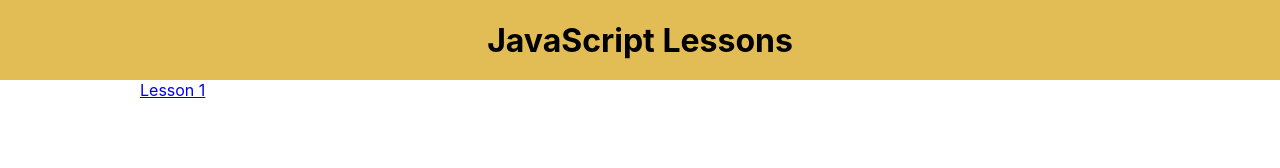
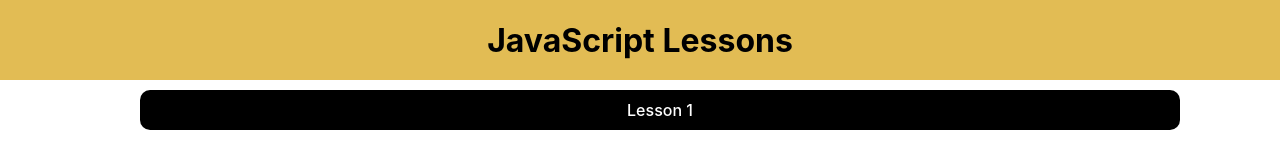
Before and after one commit to goglq/buyer-manager-tg-bot, a plain HTML site: page index.html in a window 1280 px wide. Drawn offline with Linux system fonts and the light colour scheme.

Commit message:
added style to lesson-link

```diff
--- /dev/null
+++ b/css/margin.css
@@ -0,0 +1,3 @@
+.mt-10 {
+    margin-top: 10px;
+}
--- /dev/null
+++ b/css/padding.css
@@ -0,0 +1,3 @@
+.p-10 {
+    padding: 10px;
+}
--- a/css/style.css
+++ b/css/style.css
@@ -1,5 +1,7 @@
 @import './variables.css';
 @import './sizing.css';
+@import './margin.css';
+@import './padding.css';
 @import './flex.css';
 @import './container.css';
 
@@ -13,6 +15,37 @@ ul {
     list-style: none;
 }
 
+.lessons-list {
+
+    display: flex;
+    justify-content: stretch;
+}
+
+li {
+    width: 100%;
+}
+
+.lesson-link {
+    width: 100%;
+    padding: 10px 20px;
+
+    border-radius: 10px;
+
+    font-weight: 500;
+    color:white;
+    text-decoration: none;
+
+    background-color: black;
+
+    transition: background-color, color ease-in-out 200ms;
+}
+
+.lesson-link:hover {
+    color: black;
+    background-color: var(--primary-color);
+}
+
+
 header {
     display: flex;
 
@@ -20,7 +53,7 @@ header {
     align-items: center;
 
     height: var(--header-height);
-    background-color: var(--primary-bg-color);
+    background-color: var(--primary-color);
 }
 
 .home-link {
--- a/css/variables.css
+++ b/css/variables.css
@@ -1,4 +1,4 @@
 :root {
     --header-height: 5rem;
-    --primary-bg-color: rgb(226, 188, 84);
+    --primary-color: rgb(226, 188, 84);
 }
--- a/index.html
+++ b/index.html
@@ -11,9 +11,9 @@
     <header>
         <h1>JavaScript Lessons</h1>
     </header>
-    <div class="container">
-        <ul>
-            <li><a class="lesson-link" href="lesson-page/lesson1.html">Lesson 1</a></li>
+    <div class="container p-10">
+        <ul class="flex lessons-list mt">
+            <li><a class="flex justify-center lesson-link" href="lesson-page/lesson1.html">Lesson 1</a></li>
         </ul>
     </div>
     <script src="js/index.js"></script>
```
Also changed, not shown: js/lessons/lesson-1.js (+14 -1 lines).
